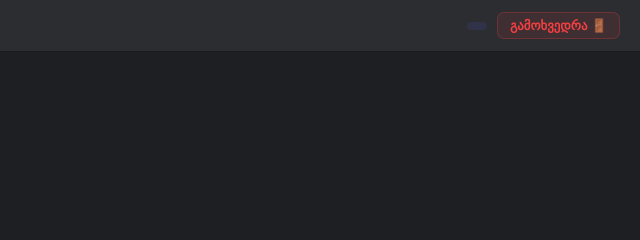
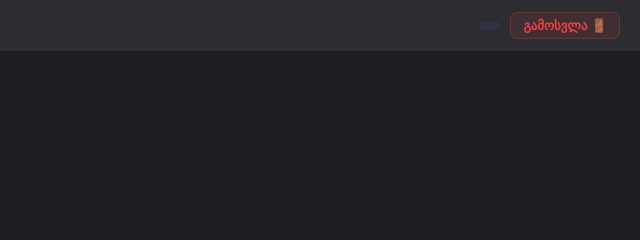
Before and after one commit to miqaeli2003/newgacnoba, a website: page dashboard.html in a window 1280 px wide. Shown: the top 240 px of the page, 640-1280 px from the left. Drawn offline with nearby package versions, Linux system fonts and the light colour scheme.

Commit message:
Update dashboard.html

```diff
--- a/dashboard.html
+++ b/dashboard.html
@@ -244,7 +244,7 @@
     <a href="/" class="site-name">GAICANI</a>
     <div class="top-bar-right">
       <span class="top-bar-username" id="topUsername"></span>
-      <button class="btn-logout" id="logoutBtn">გამოხვედრა 🚪</button>
+      <button class="btn-logout" id="logoutBtn">გამოსვლა 🚪</button>
     </div>
   </div>
 
```
